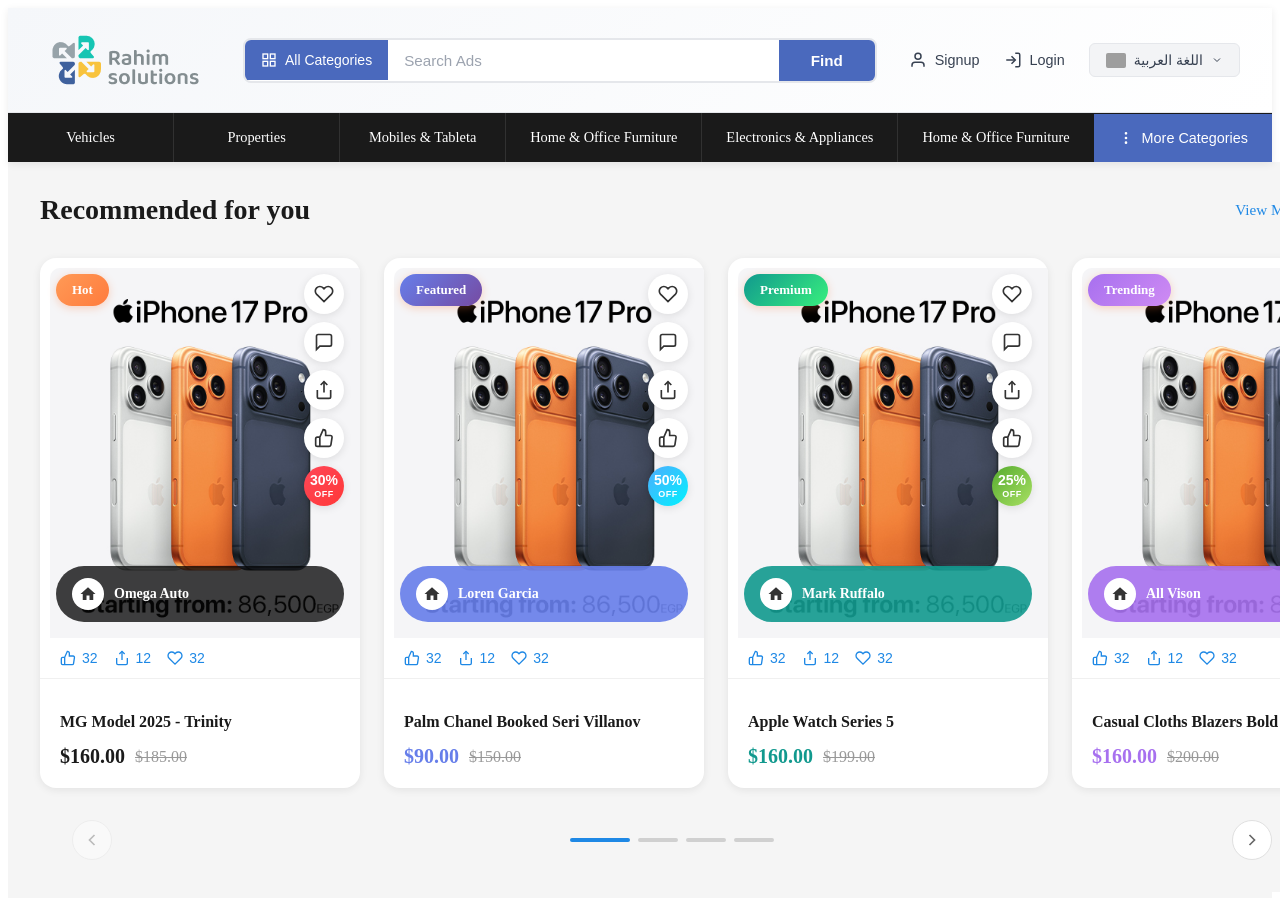
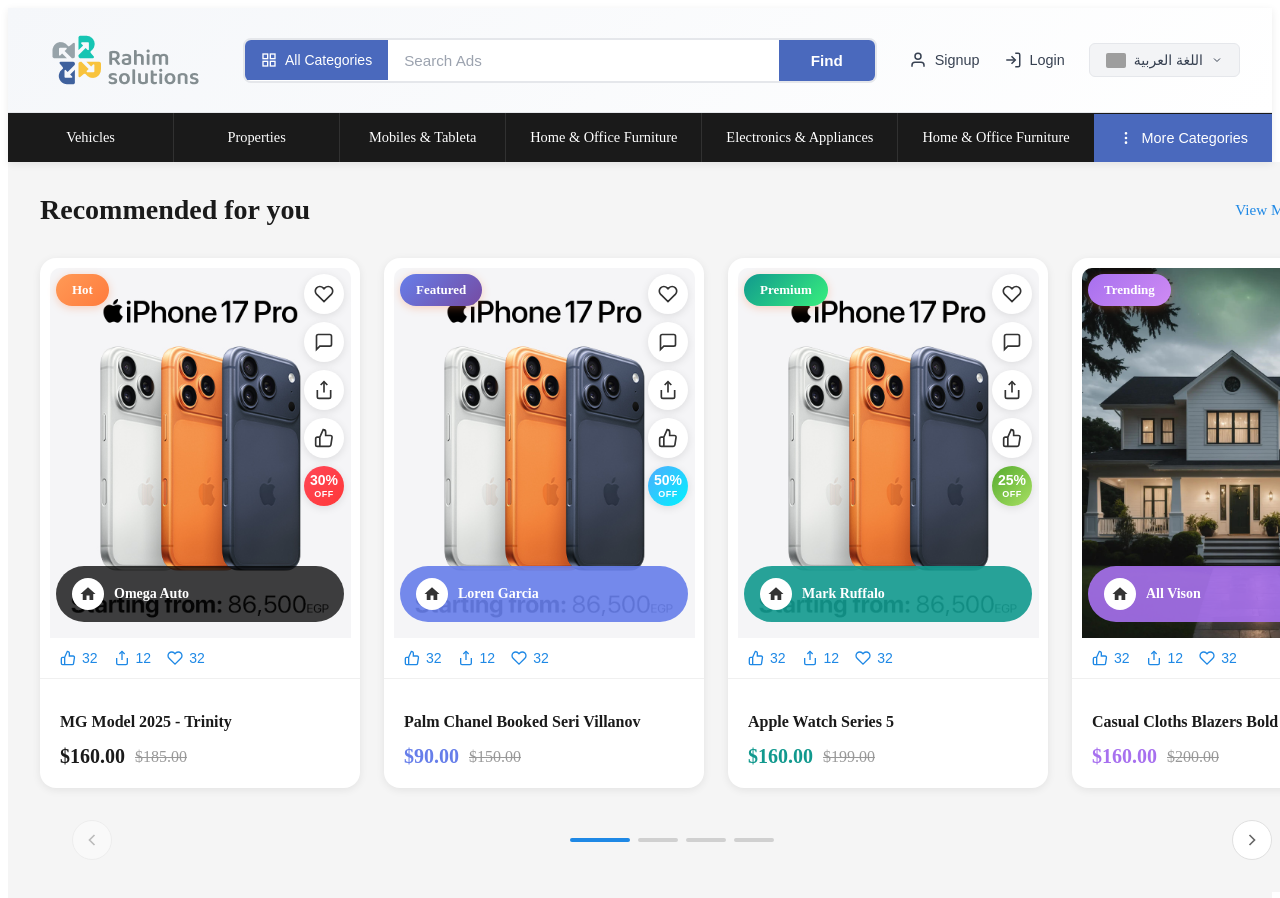
Before and after one commit to bahaamagdygit/RahimSolutions, an Angular app: page /section in a window 1280 px wide. Shown: the top 898 px of the page. Built offline with nearby package versions, Linux system fonts and the light colour scheme; grey boxes are pictures that could not be loaded.

Commit message:
inhance imge layout card

```diff
--- a/Layout/genaric-card/min-genaric-card/min-genaric-card.css
+++ b/Layout/genaric-card/min-genaric-card/min-genaric-card.css
@@ -25,7 +25,7 @@
 }
 
 .product-image {
- width: 100%;
+ width: 94%;
     height: 100%;
     object-fit: cover;
     border-radius: 20px;
--- a/Layout/genaric-card/min-section/min-section.ts
+++ b/Layout/genaric-card/min-section/min-section.ts
@@ -83,7 +83,7 @@
       productTitle: 'Casual Cloths Blazers Bold',
       currentPrice: '$160.00',
       originalPrice: '$200.00',
-      productImage: '/assts/imge/icon-17-pro.jpg'
+      productImage: '/assts/imge/1.jpg'
     },
     {
       badgeText: 'New',
```
